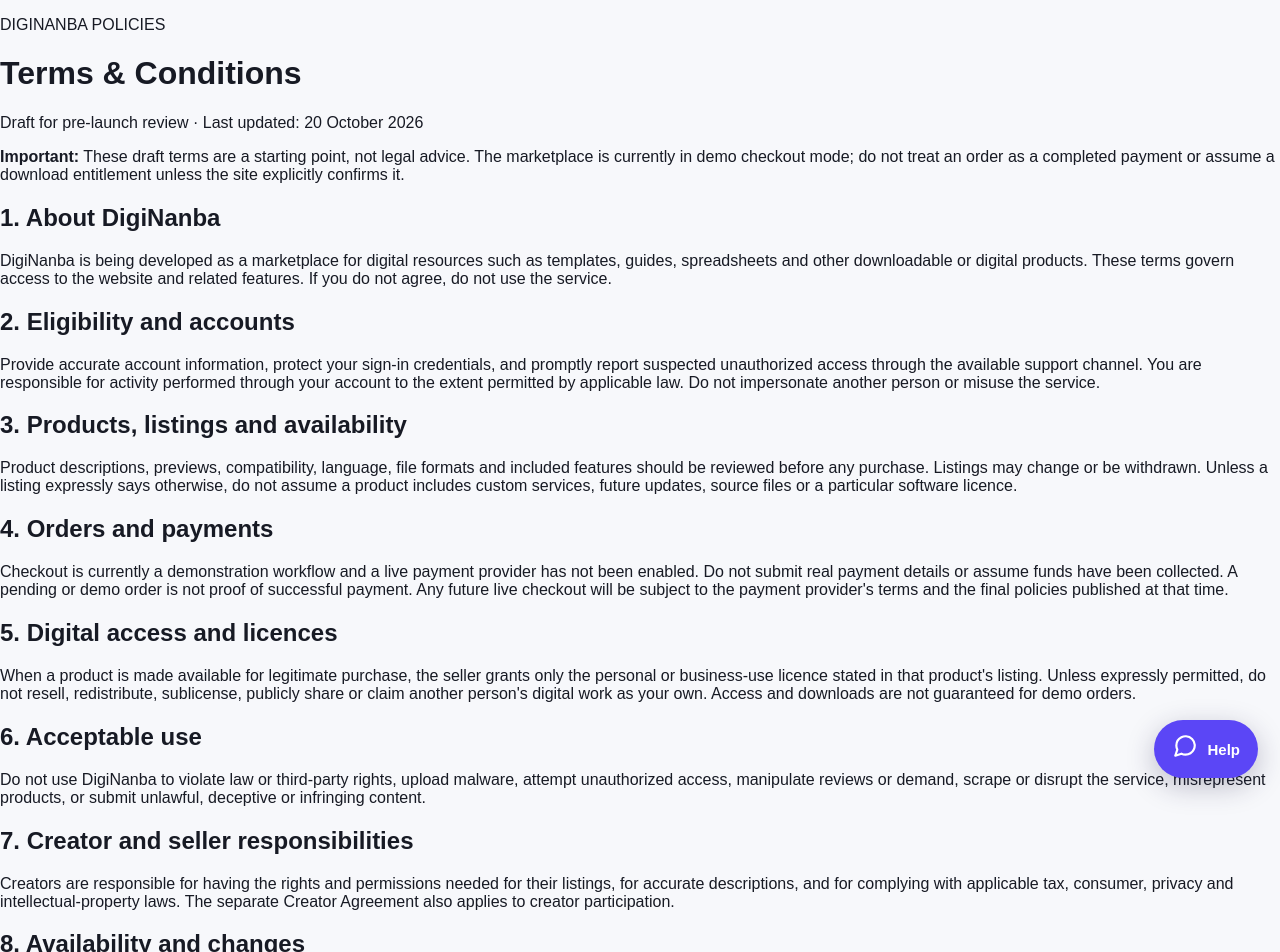
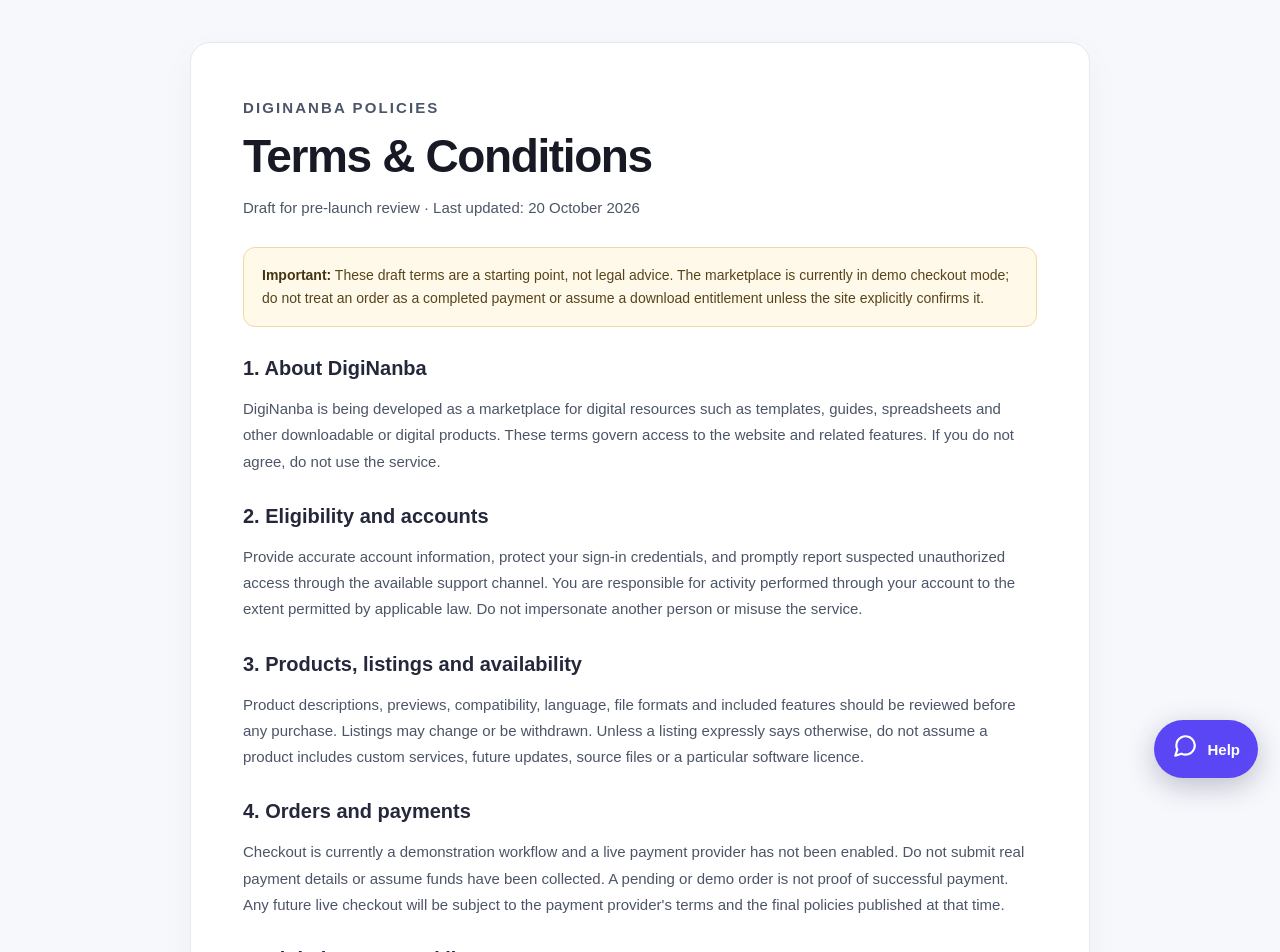
Before and after one commit to agnengineeringselectricals-crypto/diginanba, a Next.js app: page /terms in a window 1280 px wide. Shown: the top 952 px of the page. Built offline with nearby package versions, Linux system fonts and the light colour scheme.

Commit message:
Style legal pages for desktop and mobile

```diff
--- a/app/globals.css
+++ b/app/globals.css
@@ -745,3 +745,22 @@ a.ref-need:hover .ref-solution-link{text-decoration:underline}
 .dn-clickable-card a.dn-card-hit-area:focus-visible{outline:3px solid #6757f5;box-shadow:0 0 0 5px #6757f51c}
 .dn-clickable-card a:not(.dn-card-hit-area){position:relative;z-index:2}
 .dn-clickable-card button{position:relative;z-index:3}
+
+
+/* Legal and policy pages */
+.dn-legal-page{min-height:70vh;padding:42px 20px 72px;background:#f7f8fc;color:#202536}
+.dn-legal-wrap{max-width:900px;margin:0 auto;background:#fff;border:1px solid #e5e8f0;border-radius:20px;padding:clamp(22px,5vw,52px);box-shadow:0 12px 36px rgba(20,25,55,.04)}
+.dn-legal-eyebrow{font-size:12px;letter-spacing:.14em;font-weight:800;color:#5b46f6;margin:0 0 10px}
+.dn-legal-wrap h1{font-size:clamp(32px,5vw,46px);line-height:1.12;letter-spacing:-.03em;margin:0 0 12px;color:#171a24}
+.dn-legal-updated{font-size:13px;color:#687080;margin:0 0 26px}
+.dn-legal-wrap h2{font-size:20px;line-height:1.3;margin:28px 0 9px;color:#24283a}
+.dn-legal-wrap p,.dn-legal-wrap li{font-size:15px;line-height:1.75;color:#4c5567}
+.dn-legal-wrap a{color:#5140cf;text-decoration:underline;text-underline-offset:3px}
+.dn-legal-notice{padding:16px 18px;margin:20px 0;border:1px solid #f0d8a3;border-radius:12px;background:#fff9e9;color:#57441d;font-size:14px;line-height:1.65}
+.dn-legal-notice strong{color:#433414}
+.dn-legal-related{border-top:1px solid #e8eaf0;padding-top:20px;margin-top:32px;font-size:13px!important}
+.dn-legal-contact-card{padding:20px;border:1px solid #e5e2ff;border-radius:14px;background:#f8f7ff}
+.dn-legal-contact-card h2{margin-top:0}
+.ref-footer-grid{grid-template-columns:1.6fr 1fr 1fr 1fr 1.2fr}
+@media(max-width:900px){.ref-footer-grid{grid-template-columns:repeat(2,minmax(0,1fr))}}
+@media(max-width:600px){.dn-legal-page{padding:20px 12px 44px}.dn-legal-wrap{padding:22px 18px;border-radius:14px}.dn-legal-wrap p,.dn-legal-wrap li{font-size:14px}.dn-legal-wrap h2{font-size:18px}.ref-footer-grid{grid-template-columns:1fr}}
```
